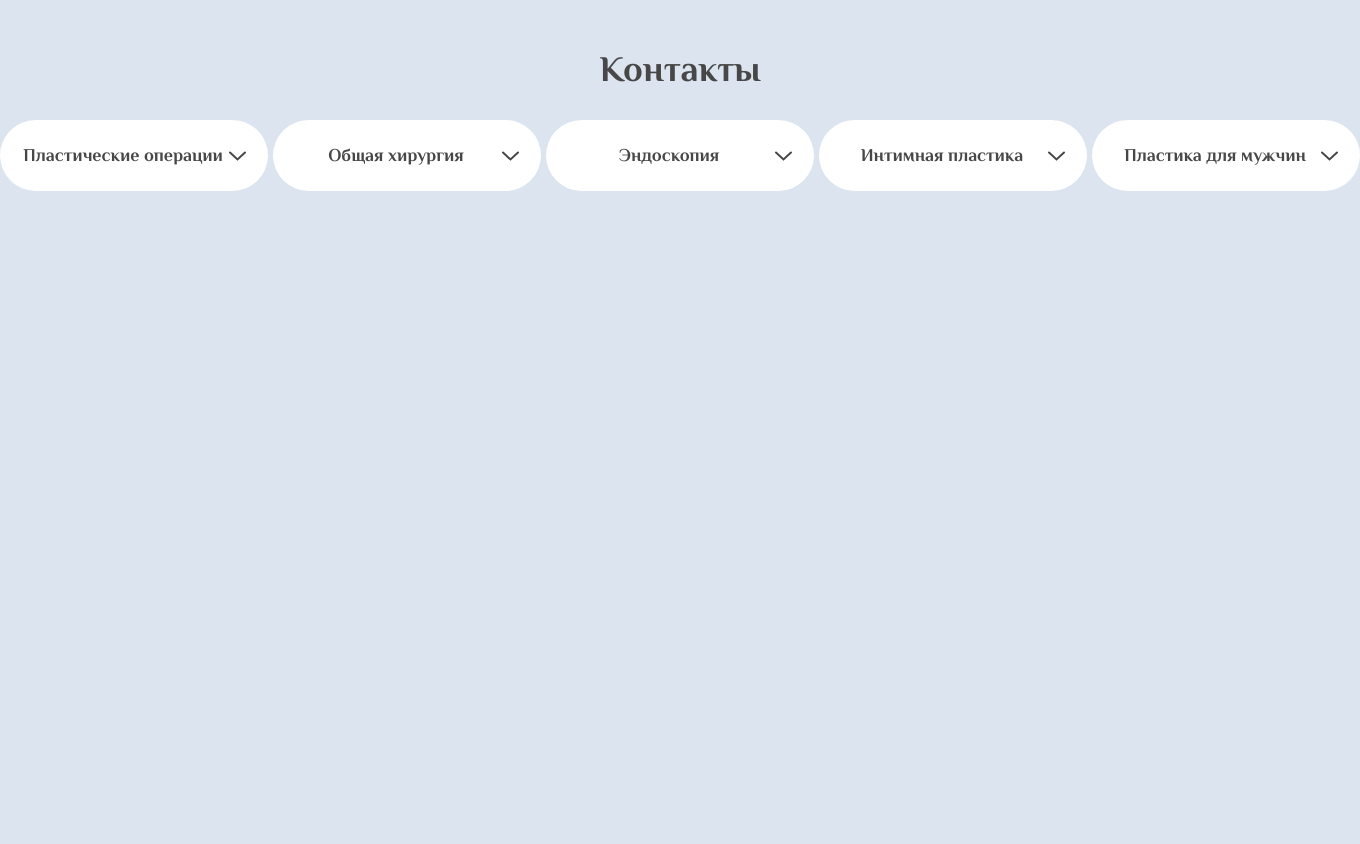
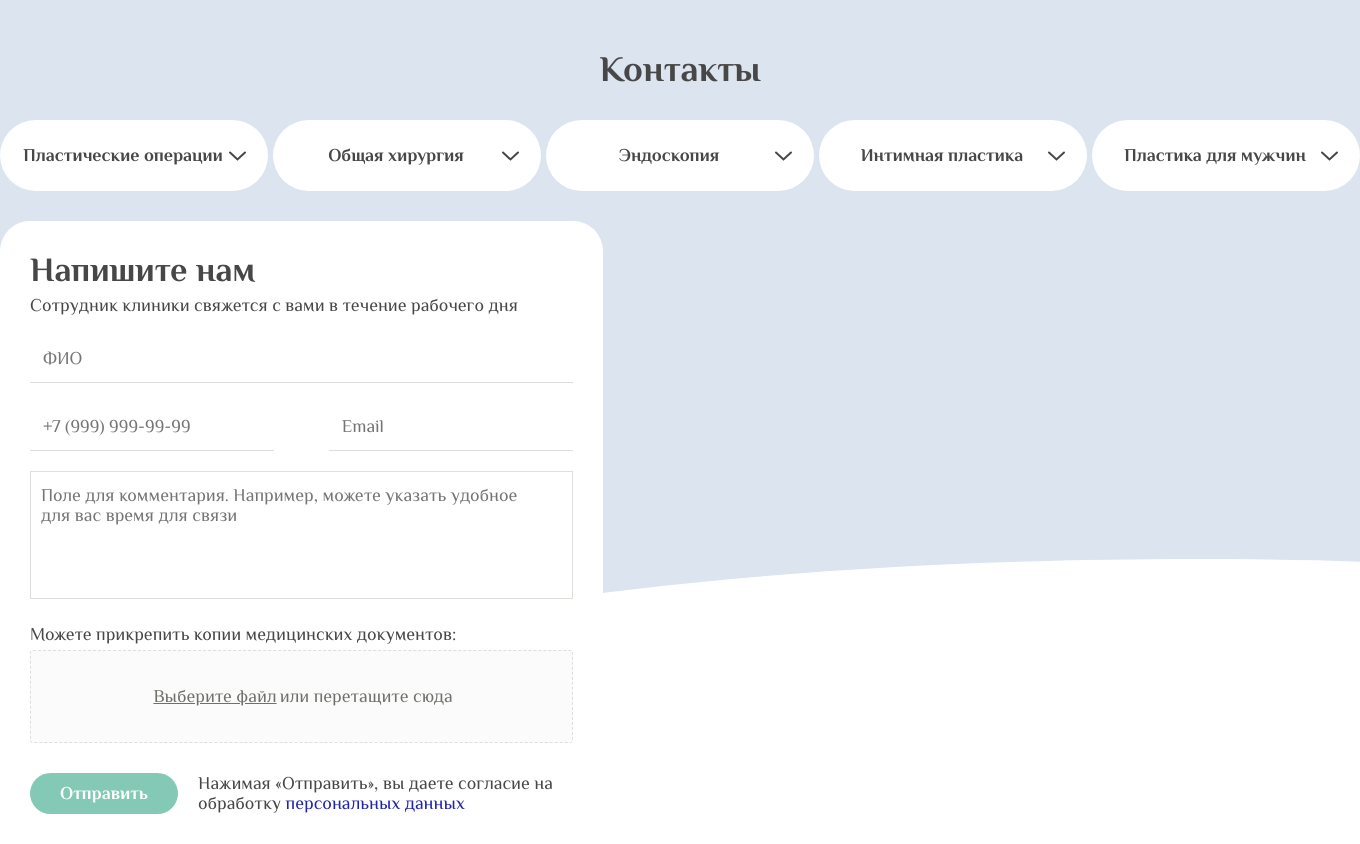
Before and after one commit to Reazzyg/kivach-estetic, a PHP site: page / in a window 1360 px wide. Shown: the part 122-966 px from the top of the page. Before the commit the page ends 313 px from the top, so only its background shows below. Run offline with PHP 8.4, Linux system fonts and the light colour scheme; some web fonts are replaced.

Commit message:
17/01/24

```diff
--- /dev/null
+++ b/components/header.html
@@ -0,0 +1,21 @@
+<div class="container header-container">
+  <a href="#"> <img src="/img/logo.png" alt="лого Кивач Эстетик Плюс" class="logo header-logo"></a>
+  <button class="button menu header-menu">
+    <div class="menu-burger">
+      <span class="menu-burger__line"></span>
+    </div>
+    <span>меню</span>
+    <ul class="menu-list">
+      <!-- <li class="menu-list-item">
+            <a href="" class="menu-list-item__link">asdadasdas</a>
+          </li> -->
+
+    </ul>
+    <!-- /.menu-list -->
+  </button>
+  <div class="social header-social">
+    <img src="img/Phone.svg" alt="phone icon" class="header-social__icon">
+    <a href="tel:+7 (8142) 599-880" class="header-social__link">+7 (8142) 599-880</a>
+  </div>
+</div>
+<!-- /.container -->
--- /dev/null
+++ b/components/sendForm.html
@@ -0,0 +1,30 @@
+ <form action="" class="form">
+   <h3 class="title form-title">Напишите нам</h3>
+   <p class="subtitle form-subtitle form-subtitle-top">Сотрудник клиники свяжется с вами в течение рабочего дня</p>
+   <input type="text" name="name" class="form-input" placeholder="ФИО">
+   <div class="form-wrapper">
+     <input type="tel" name="phone" class="form-input" placeholder="+7 (999) 999-99-99">
+     <input type="email" name="email" class="form-input" placeholder="Email">
+   </div>
+
+   <textarea class="form-input form-comment"
+     placeholder="Поле для комментария. Например, можете указать удобное для вас время для связи" name="comment" id=""
+     cols="30" rows="5"></textarea>
+
+   <p class="subtitle form-subtitle">Можете прикрепить копии медицинских документов:</p>
+
+   <div class="file-drop-area">
+     <span class="fake-btn">Выберите файл</span>
+     <span class="file-msg">или перетащите сюда</span>
+     <input class="file-input" type="file" multiple>
+   </div>
+
+   <div class="form-wrapper">
+     <button class="button form-button">Отправить</button>
+     <p class="subtitle form-subtitle">Нажимая «Отправить», вы даете согласие на обработку <a class=""
+         href="">персональных данных</a>
+     </p>
+
+   </div>
+ </form>
+ <!-- /.form -->
--- a/css/style.css
+++ b/css/style.css
@@ -18,7 +18,6 @@ body {
   font-family: "Philosopher-Regular", sans-serif;
   font-size: 18px;
   color: #474747;
-  background-color: #DCE4EF;
 }
 
 a {
@@ -66,6 +65,194 @@ button {
   -moz-user-select: none;
   -ms-user-select: none;
   user-select: none;
+}
+
+.navigation {
+  padding: 30px 0;
+  width: 100%;
+  display: flex;
+  justify-content: space-between;
+}
+.navigation-button {
+  position: relative;
+  background-color: #fff;
+  border-radius: 40px;
+  height: fit-content;
+  cursor: pointer;
+}
+.navigation-button-wrapper {
+  padding: 25px 20px;
+  width: 268px;
+  display: flex;
+  justify-content: center;
+  align-items: center;
+}
+.navigation-button__name {
+  width: 100%;
+  text-align: center;
+  font-family: "Philosopher-Bold", sans-serif;
+}
+.navigation-button__arrow {
+  margin-left: auto;
+  transition: transform 0.3s;
+}
+.navigation-list {
+  position: absolute;
+  padding: 30px 0 10px 0;
+  background-color: #fff;
+  top: 43px;
+  left: 0;
+  right: 0;
+  text-align: center;
+  border-bottom-right-radius: 40px;
+  border-bottom-left-radius: 40px;
+  z-index: 9;
+  display: none;
+}
+.navigation-list-item {
+  position: relative;
+  padding: 8px 0;
+  font-family: "Philosopher-Bold", sans-serif;
+  color: #71716B;
+  border-top: 1px solid transparent;
+  border-bottom: 1px solid transparent;
+  transition: border 0.2s;
+}
+.navigation-list-item:hover {
+  border-top: 1px solid #474747;
+  border-bottom: 1px solid #474747;
+}
+.navigation-list-item:nth-last-child(1)::after {
+  content: "";
+  position: absolute;
+  bottom: -1px;
+  left: 50%;
+  transform: translateX(-50%);
+  height: 1px;
+  background-color: transparent;
+  border-bottom-right-radius: 10px;
+  border-bottom-left-radius: 10px;
+  width: 90%;
+}
+.navigation-list-item:nth-last-child(1):hover {
+  border-bottom: 1px solid transparent;
+}
+.navigation-list-item:nth-last-child(1):hover::after {
+  background-color: #474747;
+}
+.navigation-list-item:hover .navigation-list-item__link {
+  color: #474747;
+}
+.navigation-list-item__link {
+  color: #71716B;
+  transition: color 0.2s;
+}
+
+.navigation-button-active .navigation-list {
+  display: block;
+}
+
+.rotate {
+  transform: rotate(180deg);
+}
+
+.form {
+  padding: 30px;
+  background-color: #fff;
+  border-radius: 30px;
+  max-width: 603px;
+}
+.form-title {
+  font-family: "Philosopher-Bold", sans-serif;
+  font-size: 34px;
+  color: #474747;
+  text-align: start;
+  margin-bottom: 5px;
+}
+.form-subtitle-top {
+  margin-bottom: 20px;
+}
+.form-wrapper {
+  display: flex;
+  justify-content: space-between;
+}
+.form-comment {
+  border: 1px solid #DEDEDA;
+  padding: 13px 50px 10px 10px;
+  width: 100%;
+}
+.form-button {
+  border-radius: 58px;
+  padding: 10px 30px;
+  font-size: 18px;
+  margin-right: 20px;
+}
+
+input, textarea {
+  padding: 13px;
+  outline: none;
+  border: none;
+  border-bottom: 1px solid #DEDEDA;
+  font-size: 18px;
+  color: #474747;
+  width: 100%;
+  margin-bottom: 20px;
+  resize: none;
+}
+
+.form-wrapper input {
+  width: 45%;
+}
+
+.form-wrapper a {
+  color: #1F25AB;
+}
+
+.file-drop-area {
+  position: relative;
+  display: flex;
+  justify-content: center;
+  align-items: center;
+  width: 100%;
+  padding: 25px;
+  border: 1px dashed #DEDEDA;
+  background-color: #FBFBFB;
+  border-radius: 3px;
+  transition: 0.2s;
+  color: #71716B;
+  margin-bottom: 30px;
+  margin-top: 5px;
+}
+.file-drop-area.is-active {
+  background-color: rgba(32, 25, 25, 0.05);
+}
+
+.fake-btn {
+  flex-shrink: 0;
+  padding: 8px 3px;
+  text-decoration: underline;
+}
+
+.file-msg {
+  padding: 8px 0px;
+  font-weight: 300;
+  line-height: 1.4;
+  white-space: nowrap;
+  overflow: hidden;
+  text-overflow: ellipsis;
+}
+
+.file-input {
+  position: absolute;
+  left: 0;
+  top: 0;
+  height: 100%;
+  width: 100%;
+  cursor: pointer;
+  opacity: 0;
+}
+.file-input:focus {
+  outline: none;
 }
 
 .header {
@@ -181,94 +368,7 @@ button {
 
 .hero {
   padding-top: 50px;
-  background-color: #DCE4EF;
+  background-image: url("../../img/hero-bg.svg");
+  background-size: cover;
+  background-repeat: no-repeat;
 }
-
-.navigation {
-  padding: 30px 0;
-  width: 100%;
-  display: flex;
-  justify-content: space-between;
-}
-.navigation-button {
-  position: relative;
-  background-color: #fff;
-  border-radius: 40px;
-  height: fit-content;
-  cursor: pointer;
-}
-.navigation-button-wrapper {
-  padding: 25px 20px;
-  width: 268px;
-  display: flex;
-  justify-content: center;
-  align-items: center;
-}
-.navigation-button__name {
-  width: 100%;
-  text-align: center;
-  font-family: "Philosopher-Bold", sans-serif;
-}
-.navigation-button__arrow {
-  margin-left: auto;
-  transition: transform 0.3s;
-}
-.navigation-list {
-  position: absolute;
-  padding: 30px 0 10px 0;
-  background-color: #fff;
-  top: 43px;
-  left: 0;
-  right: 0;
-  text-align: center;
-  border-bottom-right-radius: 40px;
-  border-bottom-left-radius: 40px;
-  z-index: 9;
-  display: none;
-}
-.navigation-list-item {
-  position: relative;
-  padding: 8px 0;
-  font-family: "Philosopher-Bold", sans-serif;
-  color: #71716B;
-  border-top: 1px solid transparent;
-  border-bottom: 1px solid transparent;
-  transition: border 0.2s;
-}
-.navigation-list-item:hover {
-  border-top: 1px solid #474747;
-  border-bottom: 1px solid #474747;
-}
-.navigation-list-item:nth-last-child(1)::after {
-  content: "";
-  position: absolute;
-  bottom: -1px;
-  left: 50%;
-  transform: translateX(-50%);
-  height: 1px;
-  background-color: transparent;
-  border-bottom-right-radius: 10px;
-  border-bottom-left-radius: 10px;
-  width: 90%;
-}
-.navigation-list-item:nth-last-child(1):hover {
-  border-bottom: 1px solid transparent;
-}
-.navigation-list-item:nth-last-child(1):hover::after {
-  background-color: #474747;
-}
-.navigation-list-item:hover .navigation-list-item__link {
-  color: #474747;
-}
-.navigation-list-item__link {
-  color: #71716B;
-  transition: color 0.2s;
-}
-
-.navigation-button-active .navigation-list {
-  display: block;
-}
-
-.rotate {
-  transform: rotate(180deg);
-}
--- a/index.html
+++ b/index.html
@@ -10,41 +10,21 @@
   <title>Кивач Эстетик +</title>
 </head>
 
-
 <body>
   <header class="header">
-    <div class="container header-container">
-      <a href="#"> <img src="/img/logo.png" alt="лого Кивач Эстетик Плюс" class="logo header-logo"></a>
-      <button class="button menu header-menu">
-        <div class="menu-burger">
-          <span class="menu-burger__line"></span>
-        </div>
-        <span>меню</span>
-        <ul class="menu-list">
-          <!-- <li class="menu-list-item">
-            <a href="" class="menu-list-item__link">asdadasdas</a>
-          </li> -->
 
-        </ul>
-        <!-- /.menu-list -->
-      </button>
-      <div class="social header-social">
-        <img src="img/Phone.svg" alt="phone icon" class="header-social__icon">
-        <a href="tel:+7 (8142) 599-880" class="header-social__link">+7 (8142) 599-880</a>
-      </div>
-    </div>
-    <!-- /.container -->
   </header>
   <!-- /.header -->
   <main>
     <section class="hero">
       <div class="container">
         <h1 class="title hero-title">Контакты</h1>
-        <div class="navigation">
+        <navigation class="navigation"></navigation>
 
+        <sendForm>
 
-        </div>
-        <!-- /.navigatioin -->
+        </sendForm>
+
       </div>
       <!-- /.container -->
     </section>
@@ -52,7 +32,6 @@
 
 
   </main>
-  <div id="navigation-container"></div>
   <footer class="footer">
     <div class="container footer-container">
 
@@ -60,9 +39,10 @@
     <!-- /.container footer-container -->
   </footer>
   <!-- /.footer -->
-  <script src="js/menu.js"></script>
-  <script src="js/navigation.js"></script>
-  <script src="js/js.js"></script>
+  <script type="module" src="js/menu.js"></script>
+  <script type="module" src="js/navigation.js"></script>
+  <script type="module" src="js/form.js"></script>
+  <script type="module" src="js/js.js"></script>
 </body>
 
 </html>
--- a/sass/_settings.sass
+++ b/sass/_settings.sass
@@ -4,7 +4,7 @@ body
   font-family: $regular
   font-size: 18px
   color: $black
-  background-color: $blue
+  // background-color: $blue
 a
   text-decoration: none
   color: $black
--- a/sass/_var.sass
+++ b/sass/_var.sass
@@ -6,3 +6,6 @@ $grey: #71716B
 $black: #474747
 $white: #fff
 $blue: #DCE4EF
+$grey-light: #DEDEDA
+$light: #FBFBFB
+$blue-dark: #1F25AB
--- /dev/null
+++ b/sass/blocks/_form.sass
@@ -0,0 +1,81 @@
+.form
+  padding: 30px
+  background-color: $white
+  border-radius: 30px
+  max-width: 603px
+  &-title
+    font-family: $bold
+    font-size: 34px
+    color: $black
+    text-align: start
+    margin-bottom: 5px
+  &-subtitle
+    &-top
+      margin-bottom: 20px
+  &-wrapper
+    display: flex
+    justify-content: space-between
+  &-comment
+    border: 1px solid $grey-light
+    padding: 13px 50px 10px 10px
+    width: 100%
+  &-button
+    border-radius: 58px
+    padding: 10px 30px
+    font-size: 18px
+    margin-right: 20px
+
+input, textarea
+  padding: 13px
+  outline: none
+  border: none
+  border-bottom: 1px solid $grey-light
+  font-size: 18px
+  color: $black
+  width: 100%
+  margin-bottom: 20px
+  resize: none
+
+.form-wrapper input
+  width: 45%
+
+.form-wrapper a
+  color: $blue-dark
+
+.file-drop-area
+  position: relative
+  display: flex
+  justify-content: center
+  align-items: center
+  width: 100%
+  padding: 25px
+  border: 1px dashed $grey-light
+  background-color: $light
+  border-radius: 3px
+  transition: 0.2s
+  color: $grey
+  margin-bottom: 30px
+  margin-top: 5px
+  &.is-active
+    background-color: rgba(32, 25, 25, 0.05)
+.fake-btn
+  flex-shrink: 0
+  padding: 8px 3px
+  text-decoration: underline
+.file-msg
+  padding: 8px 0px
+  font-weight: 300
+  line-height: 1.4
+  white-space: nowrap
+  overflow: hidden
+  text-overflow: ellipsis
+.file-input
+  position: absolute
+  left: 0
+  top: 0
+  height: 100%
+  width: 100%
+  cursor: pointer
+  opacity: 0
+  &:focus
+    outline: none
--- a/sass/blocks/_hero.sass
+++ b/sass/blocks/_hero.sass
@@ -1,3 +1,5 @@
 .hero
   padding-top: 50px
-  background-color: $blue
+  background-image: url('../../img/hero-bg.svg')
+  background-size: cover
+  background-repeat: no-repeat
--- a/sass/style.sass
+++ b/sass/style.sass
@@ -1,8 +1,9 @@
 @import 'fonts'
 @import 'var'
 @import 'settings'
+@import 'blocks/navigation'
+@import 'blocks/form'
 @import 'blocks/header'
 @import 'blocks/menu'
 @import 'blocks/hero'
-@import 'blocks/navigation'
 // @import 'blocks/footer'
```
Also changed, not shown: components/base.html (added, +19 -0 lines), js/form.js (added, +44 -0 lines), js/js.js (+37 -25 lines), js/menu.js (+15 -0 lines), js/navigation.js (+10 -8 lines), json/navigation.json (+74 -23 lines), img/hero-bg.svg (added).
